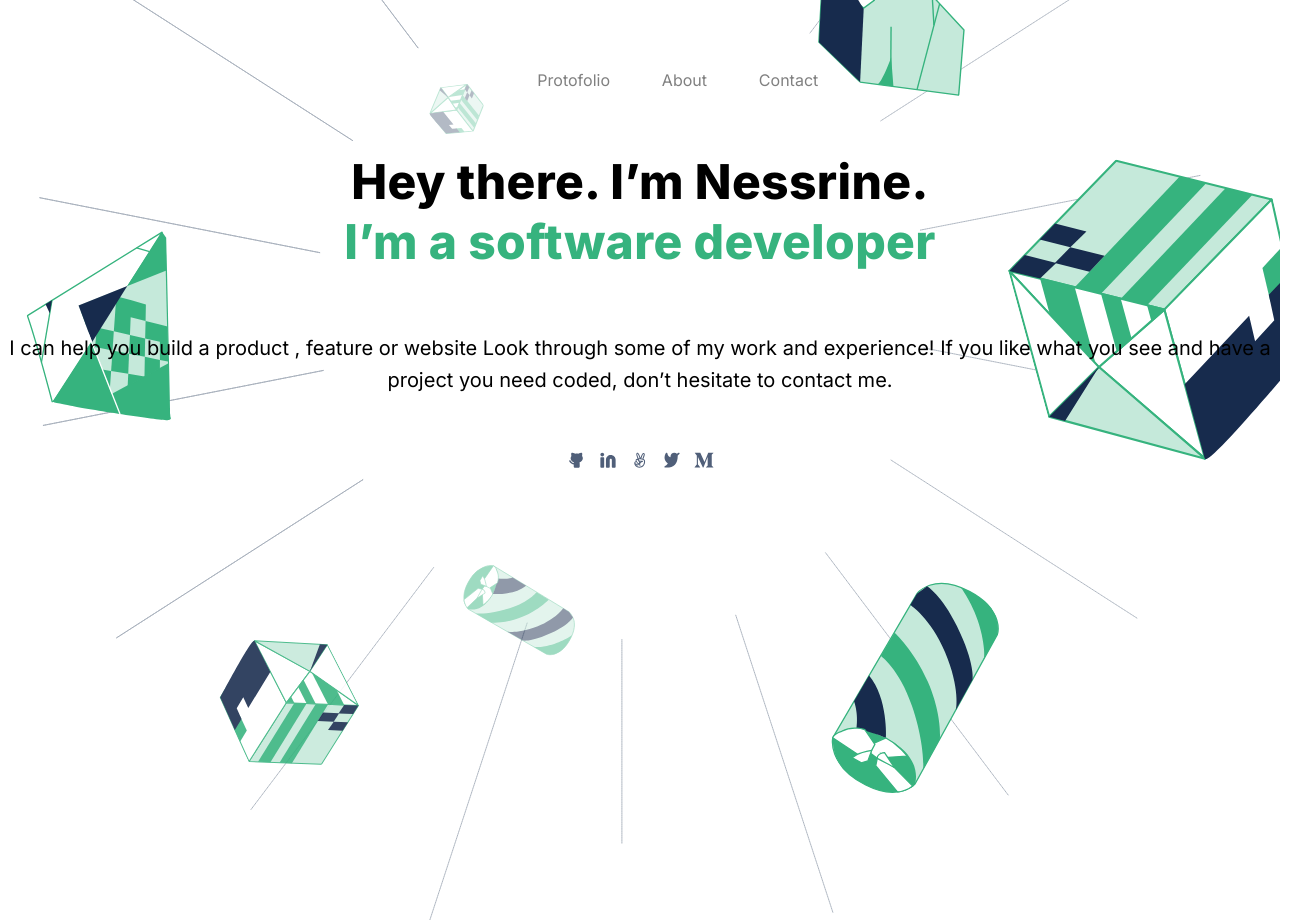
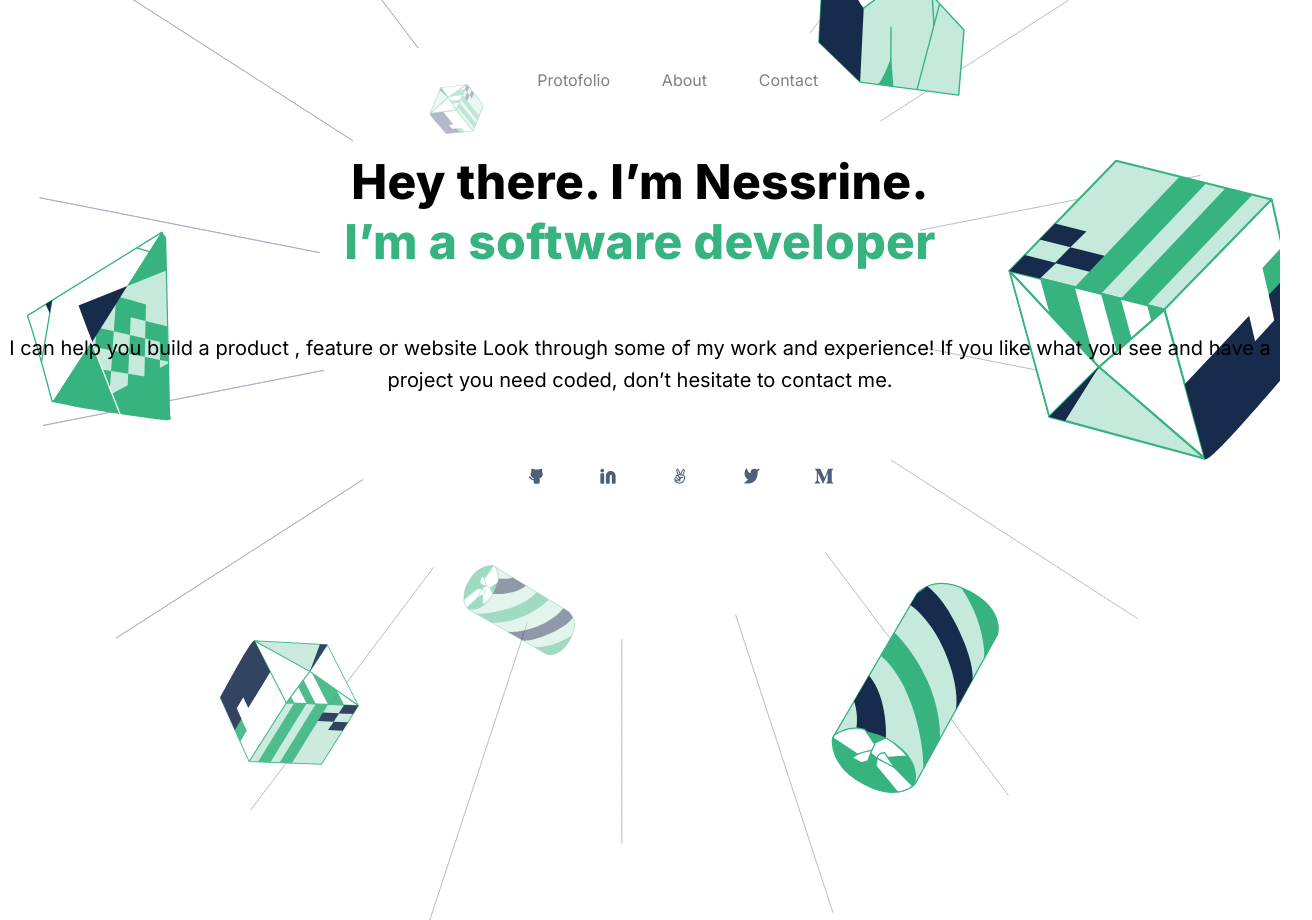
Before and after one commit to Nessrine88/Protofolio, a website: page index.html in a window 1280 px wide. Shown: the whole page, 1312 px wide, since content can reach past the window. Drawn offline with Linux system fonts and the light colour scheme.

Commit message:
Make the changes required

```diff
--- a/index.html
+++ b/index.html
@@ -12,37 +12,36 @@
 </head>
 <body>
 
-    <section class="toolbar">
-        <nav class="flex-nav">
+    <header class="toolbar">
             <a href="#" class="toggle-nav"> <img src="images/Icon - Menu.png" alt=""></menu></a>
             <ul>
                 <li><a href="#"> Protofolio</li></a>
                 <li><a href="#"> About</li></a>
                 <li><a href="#"> Contact</li></a>
-
-
-
             </ul>
-        </nav>
-
-    </section>
+    </header>
 
     <section class="headline">
-        <h1 class="primary">
+        <h2 class="primary">
             Hey there. I’m Nessrine.
             <br>
             <span>I’m a software developer</span>
-        </h1>
+        </h2>
         <p class="supporting-text">
             I can help you build a product , feature or website Look through some of my work and experience! If you like what you see and have a project you need coded,
             don’t hesitate to contact me.
         </p>
         <div class="social-media">
-            <img src="images/social-media/github.svg" alt="github-icon">
-            <img src="images/social-media/Linkedin icon.svg" alt="linkedin-icon">
-            <img src="images/social-media/angellist.svg" alt="angelist-icon">
-            <img src="images/social-media/twitter.svg" alt="twitter-icon">
-            <img src="images/social-media/medium.svg" alt="medium-icon">
+            <ul>
+                <li> <a href="#"><img src="images/social-media/github.svg" alt="github-icon"></a></li>
+                <li><a href="#"><img src="images/social-media/Linkedin icon.svg" alt="linkedin-icon"></a></li>
+                <li><a href="#"><img src="images/social-media/angellist.svg" alt="angelist-icon"></a></li>
+                <li><a href="#"><img src="images/social-media/twitter.svg" alt="twitter-icon"></a></li>
+                <li><a href="#"><img src="images/social-media/medium.svg" alt="medium-icon"></a></li>
+            </ul>
+
+
+
 
 
     </section>
--- a/style.css
+++ b/style.css
@@ -66,10 +66,11 @@ a {
   text-align: center;
 }
 
-.social-media {
+.social-media ul {
   width: 100%;
   display: inline-flex;
   justify-content: center;
+  list-style: none;
 }
 
 .social-media img {
```
Also changed, not shown: test.md (deleted, +0 -1 lines), README.md.
